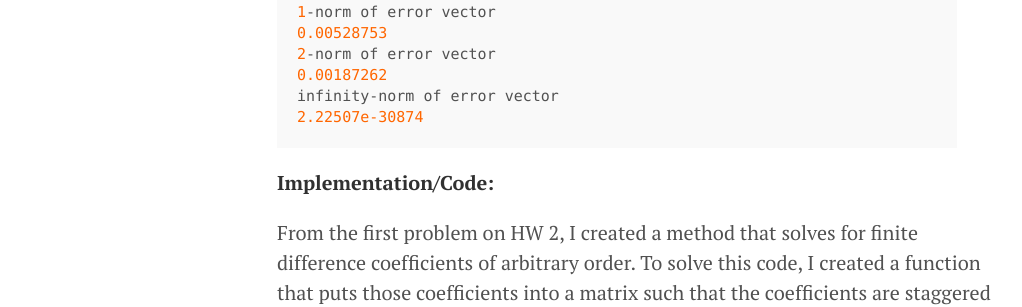
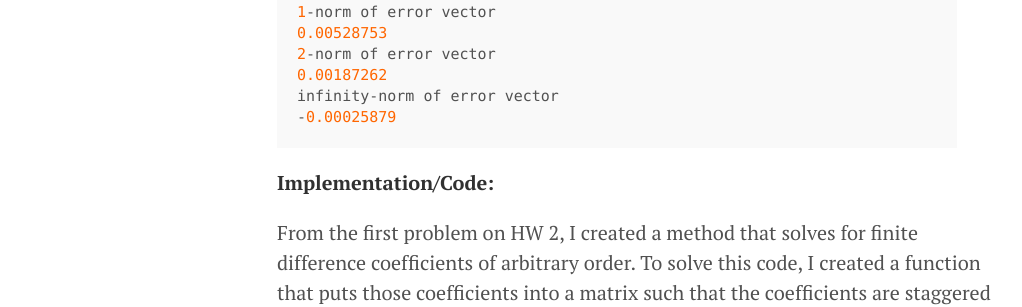
Before and after one commit to kylehovey/MATH_5620, a Jekyll site: the page built from thomas.md, in a window 1280 px wide and 900 px high, scrolled down 3149 px. Shown: the part 152-459 px from the top of the window, without its empty margins (3-1025 px from the left). Built offline with Jekyll 4.4.1, drawn with Linux system fonts in a browser that asks for light colours; formulas are drawn with MathJax 3.

Commit message:
Fixed infinity norm.

```diff
--- a/thomas.md
+++ b/thomas.md
@@ -130,7 +130,7 @@ Error vector
 2-norm of error vector
 0.00187262
 infinity-norm of error vector
-2.22507e-30874
+-0.00025879
 {% endhighlight %}
 
 **Implementation/Code:**
```
Also changed, not shown: 1 other file.
